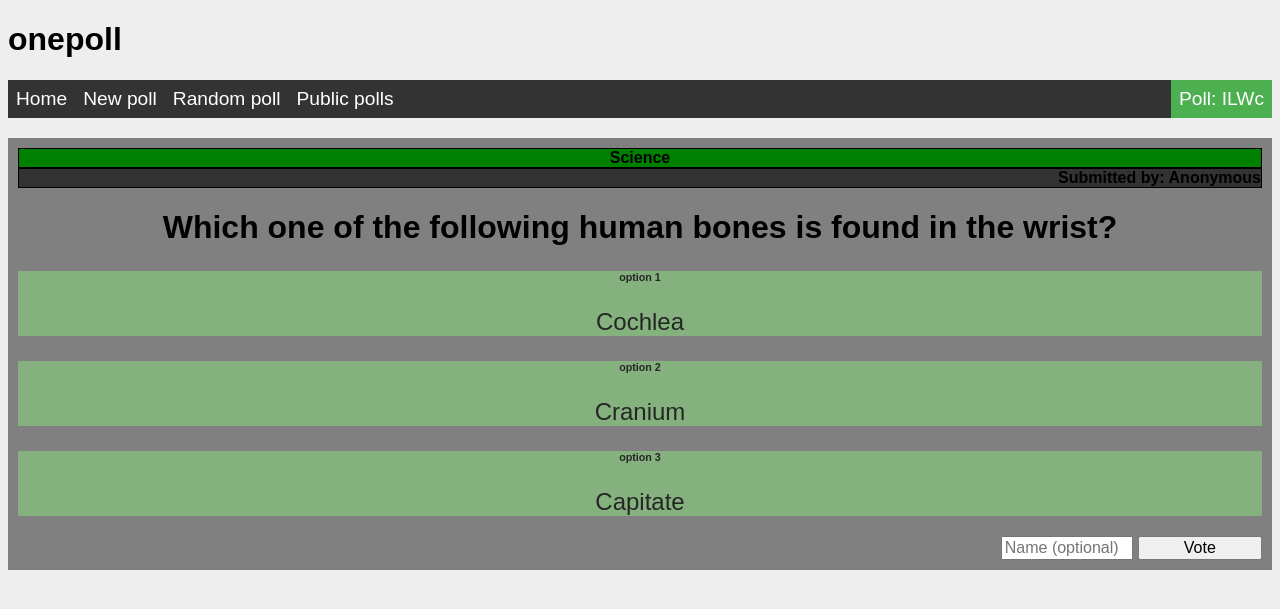
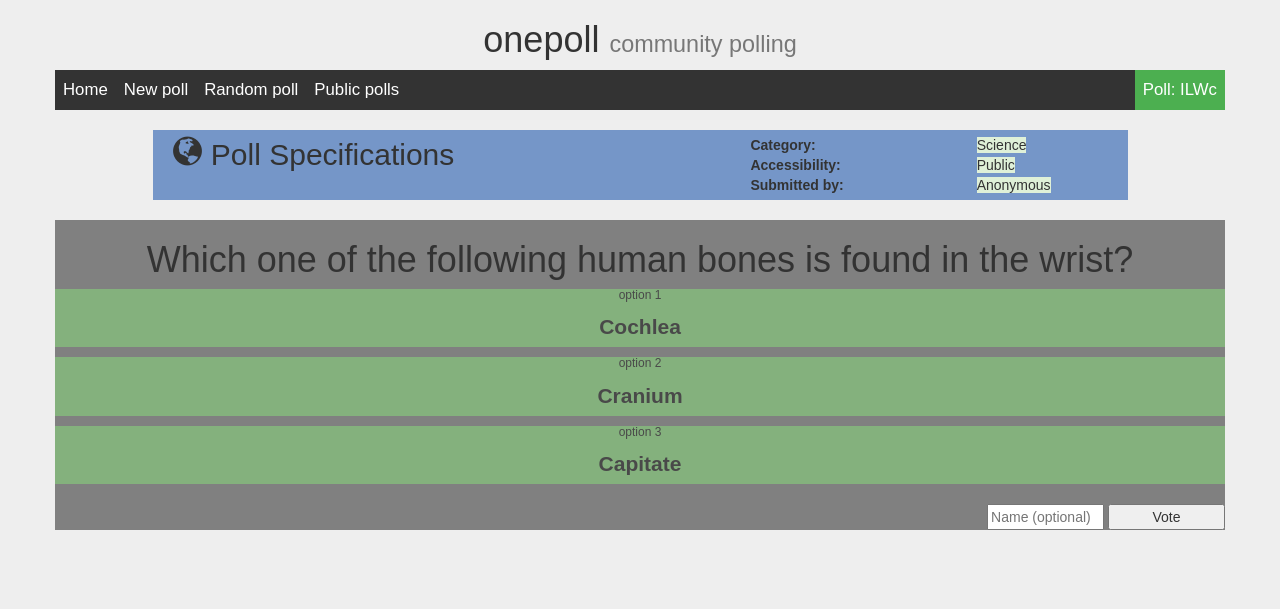
Before and after one commit to ahmedsakr/onepoll, a Django app: a page that uses onepoll/templates/onepoll/detail.html in a window 1280 px wide. Shown: the top 609 px of the page. Run offline with Django 3.2, Linux system fonts and the light colour scheme; data comes from the database, SQL or seed files in the repository; both versions use the stored data as it was after the commit; data that the repository does not hold is empty; some libraries are stand-ins or nearby versions.

Commit message:
Began UI/UX rewrite for details template, improving javascript code

```diff
--- a/onepoll/models.py
+++ b/onepoll/models.py
@@ -13,11 +13,11 @@ class Account(models.Model):
 
 class Poll(models.Model):
     pid = models.CharField(max_length=4, default='AbcD')
+    category = models.CharField(max_length=50, default='Other')
     question_text = models.CharField(max_length=200)
     pub_date = models.DateField('date published')
     public_poll = models.IntegerField(default=1)
     poll_type = models.CharField(max_length=30, default="Survey")
-    category = models.CharField(max_length=50, default='other')
     submitter = models.CharField(max_length=20, default="Anonymous")
     image_link = models.CharField(max_length=300, default="")
 
--- a/onepoll/public.py
+++ b/onepoll/public.py
@@ -48,5 +48,5 @@ def get_filtered_polls(request):
             polls = temp
 
 
-    polls = polls.order_by('-pub_date')[:int(amount)]
-    return serializers.serialize('json', polls.all(), fields=('pid', 'pub_date', 'question_text',  'category'))
+    polls = polls.order_by('-id')[:int(amount)]
+    return serializers.serialize('json', polls.all(), fields=('pid', 'category', 'question_text', 'pub_date'))
--- a/onepoll/static/onepoll/css/detail.css
+++ b/onepoll/static/onepoll/css/detail.css
@@ -17,9 +17,14 @@
     display: inline;
 }
 
+#poll-info  {
+    margin-top: 20px;
+    padding: 5px;
+    background-color: #7596c8;
+}
+
 form {
     margin-top: 20px;
-    padding: 10px;
     background-color: gray;
     text-align: center;
 }
@@ -59,19 +64,3 @@ img {
     width: 30%;
     height: 30%;
 }
-
-@media screen and (max-width: 600px) {
-
-    form div:last-child input[type="text"] {
-        width: 50%;
-    }
-
-    form div:last-child input[type="submit"] {
-        width: 30%;
-    }
-
-    img {
-        width: 70%;
-        height: 50%;
-    }
-}
--- a/onepoll/static/onepoll/css/poll-info.css
+++ /dev/null
@@ -1,35 +0,0 @@
-.poll-info {
-    /*display: inline-block;*/
-    border: solid 1px black;
-    font-size: 16px;
-    font-weight: bold;
-}
-
-
-.poll-info[name='Science'] {
-    background-color: green;
-}
-
-.poll-info[name='Mathematics'] {
-    background-color: #50A6C2;
-}
-
-.poll-info[name='Business'] {
-    background-color: #9932CC;
-}
-
-.poll-info[name='History'] {
-    background-color: #FFA500;
-}
-
-.poll-info[name='General Knowledge'] {
-    background-color: #8B6969;
-}
-
-.poll-info[name='Other'] {
-    background-color: #F2635F;
-}
-
-.poll-info[name='submitter'] {
-    background-color: #333;
-}
--- a/onepoll/static/onepoll/js/onepoll.js
+++ b/onepoll/static/onepoll/js/onepoll.js
@@ -227,21 +227,8 @@ function hash(input) {
               },
 
               success: function(data, status) {
-                  if (data != "") {
-                      json = JSON.parse(data);
-                      var pdata = [];
 
-                      for (var i = 0; i < json.length; i++) {
-                          pdata.push(json[i].fields.pid);
-                          pdata.push(json[i].fields.category);
-                          pdata.push(json[i].fields.question_text);
-                          pdata.push(json[i].fields.pub_date);
-                          addRow(pdata);
-
-                          pdata.length = 0; // empty the array
-                      }
-                  }
-
+                  JSON.parse(data).forEach((poll) => addRow(Object.values(poll.fields)));
                   $('#polls').fadeIn('slow', function() {
                       $("button").removeAttr('disabled');
                   });
@@ -265,8 +252,6 @@ function hash(input) {
       var txt = "<tr>\n";
       txt += "\t<td><a href='/p/" + data[0] + "/'>" + data[0] + "</a></td>\n";
 
-      // index starts at 1 because data[0] has already been
-      // manually added as shown above.
       for (var j = 1; j < data.length; j++) {
           txt += '\t<td>' + data[j] + '</td>\n'
       }
--- a/onepoll/templates/onepoll/detail.html
+++ b/onepoll/templates/onepoll/detail.html
@@ -4,11 +4,11 @@
 <head>
     <title>Vote</title>
     <meta name="viewport" content="width=device-width, initial-scale=1.0">
-    <link rel="stylesheet" type="text/css" href="{% static 'onepoll/css/poll-info.css' %}" />
-    <link rel="stylesheet" type="text/css" href="{% static 'onepoll/css/detail.css' %}" />
-    <link rel="stylesheet" type="text/css" href="{% static 'onepoll/css/navigation.css' %}" />
-    <script src="https://ajax.googleapis.com/ajax/libs/jquery/3.1.0/jquery.min.js"></script>
-    <script type="text/javascript" src="{% static 'onepoll/js/onepoll.js' %}"></script>
+    <link rel="stylesheet" type="text/css" href="{% static './onepoll/css/bootstrap.min.css' %}"/>
+    <link rel="stylesheet" type="text/css" href="{% static './onepoll/css/detail.css' %}" />
+    <link rel="stylesheet" type="text/css" href="{% static './onepoll/css/navigation.css' %}" />
+    <script type="text/javascript" src="{% static './onepoll/js/jquery.min.js' %}"></script>
+    <script type="text/javascript" src="{% static './onepoll/js/onepoll.js' %}"></script>
     <script>
         registerBlockSelectors("form", ".choice-block", function(current, blocks) {
             blocks.css('opacity', '0.7');
@@ -18,34 +18,65 @@
 </head>
 
 <body>
+    <div class="container">
+        <div class="row">
             <div id="navigation">
-        <h1>onepoll</h1>
+                <h1 class="h1 text-center">onepoll <small>community polling</small></h1>
                 <ul>
                     <li><a href="{% url 'index' %}">Home</a></li>
                     <li><a href="{% url 'new' %}">New poll</a></li>
                     <li><a href="{% url 'random' %}">Random poll</a></li>
                     <li><a href="{% url 'public' %}">Public polls</a></li>
-            <li style="float: right" ><a href="{% url 'detail' poll.pid %}" class="active">Poll: {{ poll.pid }}</a></li>
+                    <li style="float: right" class="hidden-xs"><a href="{% url 'detail' poll.pid %}" class="active">Poll: {{ poll.pid }}</a></li>
                 </ul>
+            </div>
         </div>
 
         {% if private == True %}
+        <div class="row">
             <div id="private">
                 <img src="{% static 'onepoll/images/Lock-icon.png' %}"/>
                 <h1 id="private">This is an unlisted, private poll. Saving the URL is critical.</h1>
                 <img src="{% static 'onepoll/images/Lock-icon.png' %}"/>
             </div>
+        </div>
         {% endif %}
-    <form action="{% url 'vote' poll.pid %}" method="post">
-        {% csrf_token %}
-        <div id="poll-info">
-            <div class='poll-info' name='{{ poll.category }}'>
-                {{ poll.category }}
+
+        <div class="row">
+            <div id="poll-info" class="col-sm-10 col-sm-push-1 col-xs-12">
+                <div class="col-sm-6">
+                    <span class="h2">
+                        <span class="glyphicon glyphicon-globe" aria-hidden="true"></span>
+                        Poll Specifications
+                    </span>
                 </div>
-            <div class='poll-info' name="submitter">
-                Submitted by: {{ poll.submitter }}
+
+                <div class="col-sm-6 col-xs-11 col-xs-push-1">
+                    <div>
+                        <div class="col-sm-6 col-xs-6"><b>Category:</b></div>
+                        <div class="col-sm-6 col-xs-6"><span class="bg-success">{{ poll.category }}</span></div>
+                    </div>
+                    <div>
+                        <div class="col-sm-6 col-xs-6"><b>Accessibility:</b></div>
+                        <div class="col-sm-6 col-xs-6">
+                            <span class="bg-success">
+                                {% if poll.public_poll == 1 %}
+                                Public
+                                {% else %}
+                                Private
+                                {% endif %}
+                            </span>
                         </div>
                     </div>
+                    <div>
+                        <div class="col-sm-6 col-xs-6"><b>Submitted by:</b></div>
+                        <div class="col-sm-6 col-xs-6"><span class="bg-success">{{ poll.submitter }}</span></div>
+                    </div>
+                </div>
+            </div>
+        </div>
+        <form class="form row" action="{% url 'vote' poll.pid %}" method="post">
+            {% csrf_token %}
             {% if poll.image_link != "" %}
             <img src="{{ poll.image_link }}"/>
             {% endif %}
@@ -70,5 +101,6 @@
                 {% endif %}
             </div>
         </form>
+    </div>
 </body>
 </html>
--- a/onepoll/templates/onepoll/new.html
+++ b/onepoll/templates/onepoll/new.html
@@ -17,7 +17,7 @@
     <div class="container">
         <div class="row">
             <div id="navigation">
-                <div class="h1 text-center">onepoll <small>a community polling service</small></div>
+                <div class="h1 text-center">onepoll <small>community polling</small></div>
                 <ul>
                     <li><a href="{% url 'index' %}">Home</a></li>
                     <li><a href="{% url 'new' %}" class='active'>New poll</a></li>
--- a/onepoll/views.py
+++ b/onepoll/views.py
@@ -28,7 +28,7 @@ def view_index(request, username='', authenticated=''):
     polls = Poll.objects.all().filter(public_poll=1)
     latest_poll = None
     if len(polls) != 0:
-        latest_poll = list(Poll.objects.all().filter(public_poll=1).order_by('-pub_date'))[0]
+        latest_poll = list(Poll.objects.all().filter(public_poll=1).order_by('-id'))[0]
 
     return render(request, template_name, {
         'poll': latest_poll,
```
Also changed, not shown: onepoll/templates/onepoll/index.html (+3 -4 lines), db.sqlite3, onepoll/migrations/0010_auto_20170426_0913.py (added). Lines whose indentation alone changed are shown as unchanged.
